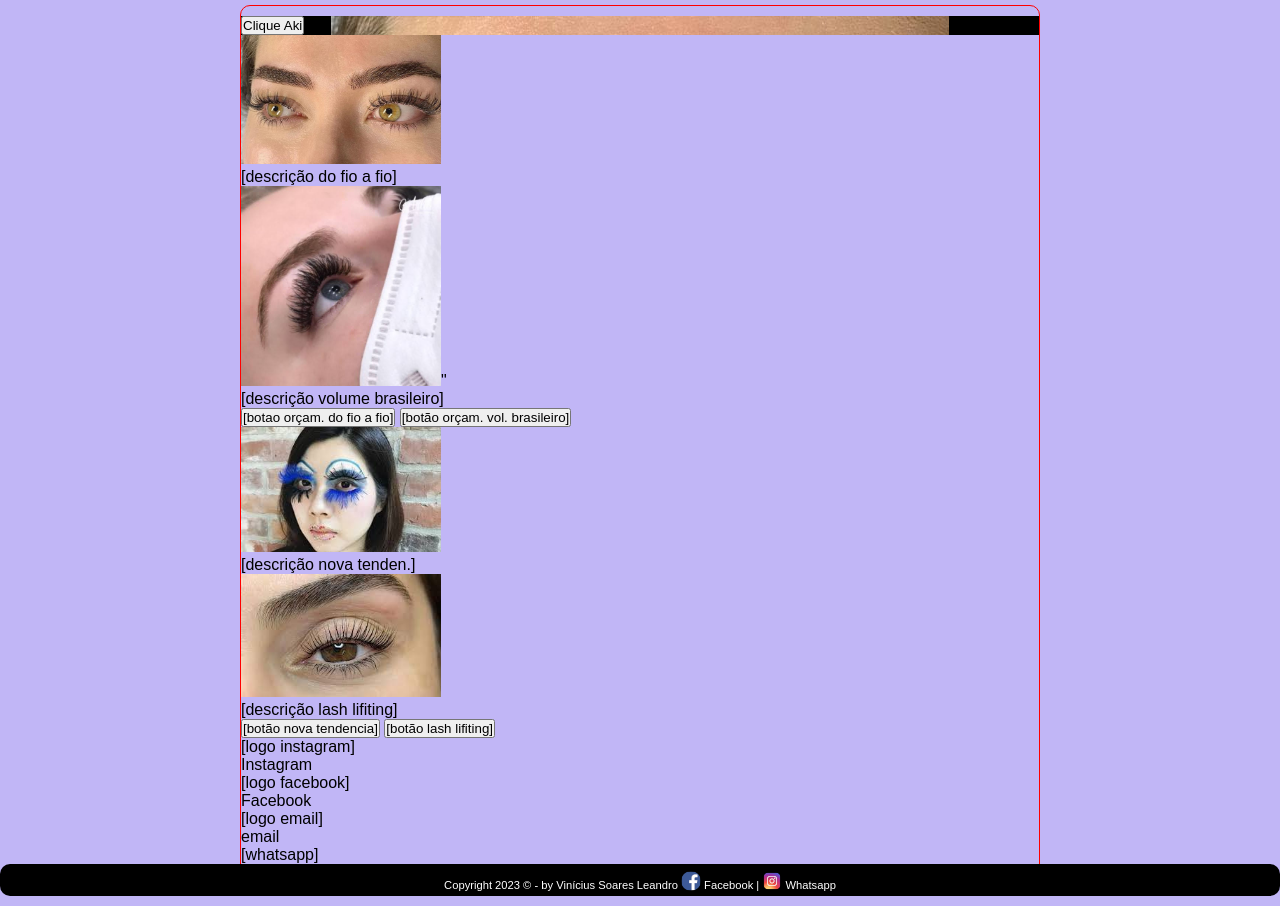
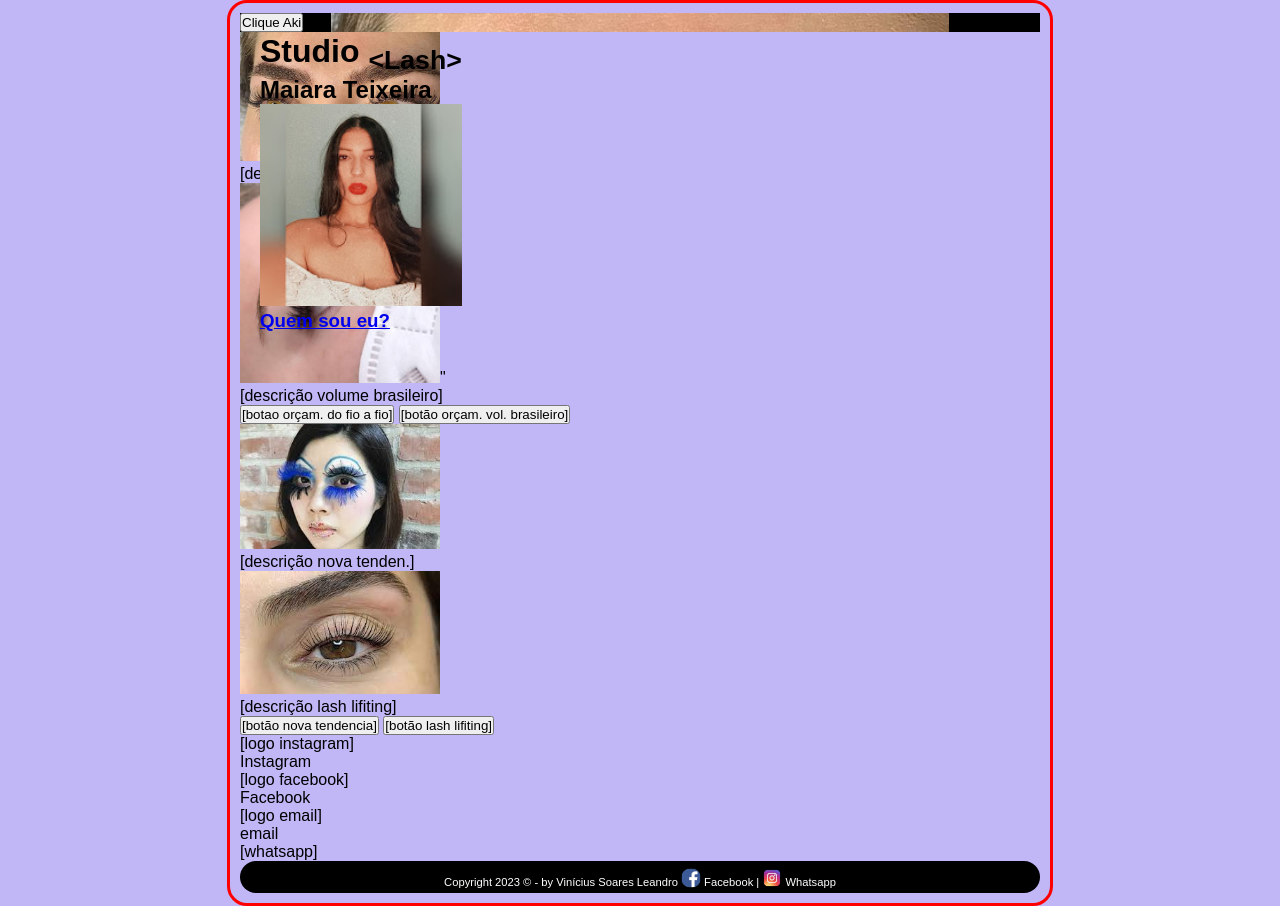
Before and after one commit to vlnlsoares/lash, a plain HTML site: page index.html in a window 1280 px wide. Drawn offline with Linux system fonts and the light colour scheme.

Commit message:
Update estilo.css

```diff
--- a/css/estilo.css
+++ b/css/estilo.css
@@ -24,25 +24,24 @@ cor-6  =  #005139
     font-family: Arial, Helvetica, sans-serif;
     margin: 0px;
     padding: 0px;
-    box-sizing: border-box;
 }
 
-html {
-    padding: 5px;
-}
 
 body {
     max-width: 800px;
-    width: 100%;
     margin: auto;
-    padding: 10px 0px;
+    padding: 10px 10px;
     background-color: var(--cor-2);
-    border: 1px solid red;
-    border-radius: 10px;
+    border: 3px solid red;
+    border-radius: 20px;
+}
+
+header {
+    background: black url(../imagens/fio-a-fio.jpg) no-repeat top center;
 }
 
 figure {
-    display: none;
+
     position: fixed;
     contain: content-box;
     padding: 20px;
@@ -60,21 +59,14 @@ button {
     width: 200px;
 }
 
-header {
-    background-size: cover;
-    background: black url(../imagens/fio-a-fio.jpg) no-repeat top center;
-}
 
 footer {
-    width: 100%;
-    position: absolute;
-    left: 0px;
+    background-color: black;
+    border-radius: 20px;
+    padding: 5px;
     color: white;
     font-size: .7em;
     text-align: center;
-    background-color: black;
-    border-radius: 10px;
-    padding: 5px;
 }
 
 footer>p {
@@ -89,7 +81,7 @@ footer>a {
 
 footer>a:hover {
     color: rgba(255, 255, 255, 0.444);
-    transform:
+    transition: .5s;
 }
 
 footer>a>img {
```
